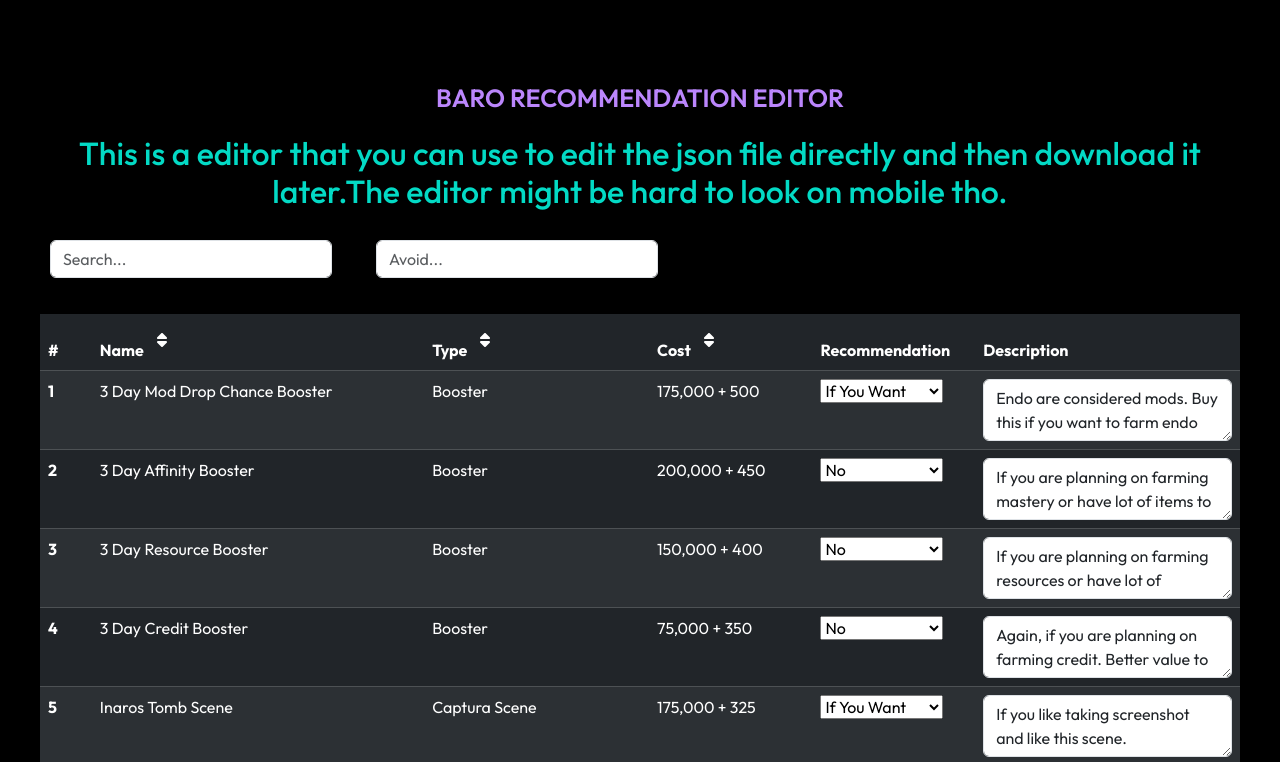
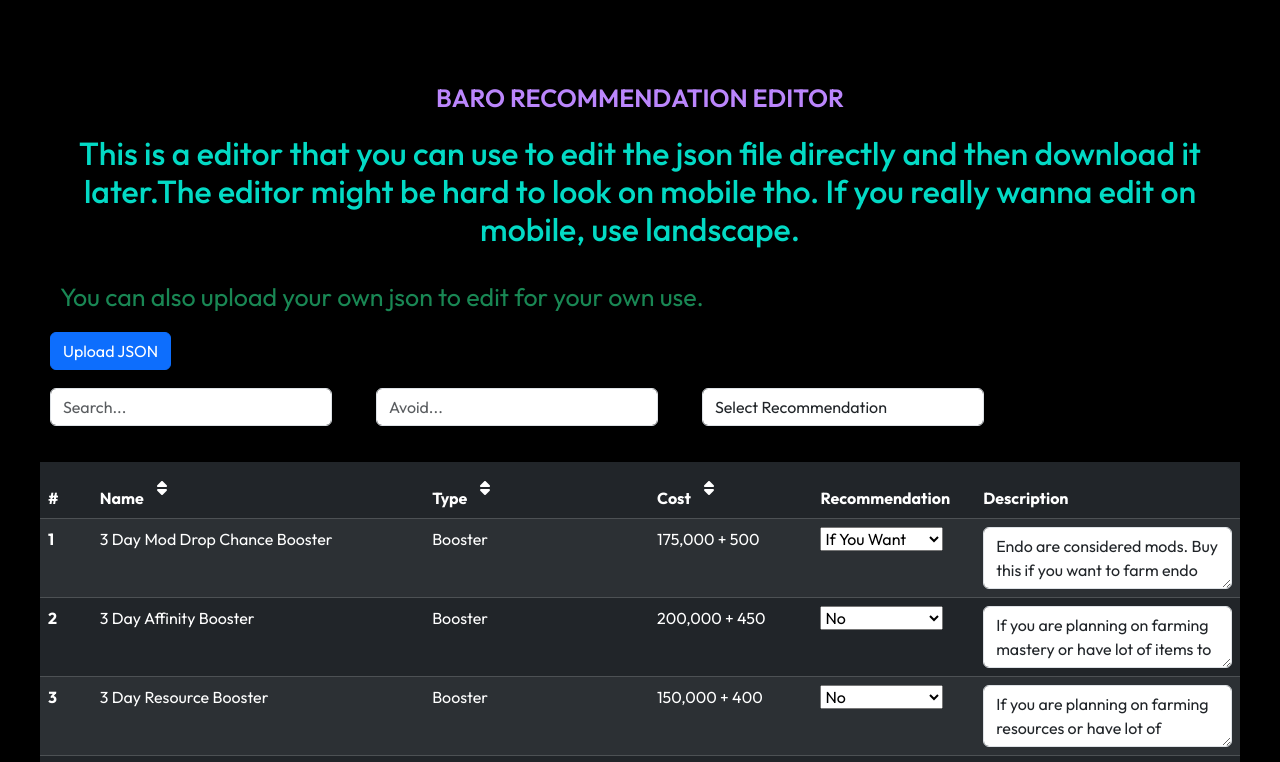
Before and after one commit to bijay1088/baro_recommendation, a React (Vite) app: page /baro_recommendation/editor in a window 1280 px wide. Shown: the top 762 px of the page. Built offline with nearby package versions, Linux system fonts and the light colour scheme.

Commit message:
Added ability to upload json and additional filter

```diff
--- a/src/components/baro/Baro_editing.jsx
+++ b/src/components/baro/Baro_editing.jsx
@@ -10,6 +10,7 @@
     const [sortOrder, setSortOrder] = useState('asc');
     const [searchTerm, setSearchTerm] = useState('');
     const [avoidTerm, setAvoidTerm] = useState('');
+    const [searchRecommendation, setSearchRecommendation] = useState('');
 
     useEffect(() => {
         setBaroList(BaroList);
@@ -41,6 +42,24 @@
         document.body.removeChild(link);
     };
 
+    const uploadJson = () => {
+        const input = document.createElement('input');
+        input.type = 'file';
+        input.accept = '.json';
+        input.onchange = (e) => {
+            const file = e.target.files[0];
+            const reader = new FileReader();
+            reader.onload = (e) => {
+                const content = e.target.result;
+                const parsedContent = JSON.parse(content);
+                setBaroList(parsedContent);
+            };
+            reader.readAsText(file);
+        };
+        input.click();
+    };
+
+
     const handleSort = (key) => {
         const newSortOrder = key === sortBy && sortOrder === 'asc' ? 'desc' : 'asc';
         const sortedList = [...baroList].sort((a, b) => {
@@ -53,29 +72,54 @@
         setSortOrder(newSortOrder);
     };
 
+    const handleSearchFilter = (searchValue, avoidValue, recommendationValue) => {
+        const filteredList = BaroList.filter(item => {
+            const searchMatch = (
+                item.Item.toLowerCase().includes(searchValue.toLowerCase()) ||
+                item.Type.toLowerCase().includes(searchValue.toLowerCase()) ||
+                item.Cost.toLowerCase().includes(searchValue.toLowerCase())
+            );
+
+            const recommendationMatch = (
+                item.Recommendation.toLowerCase().includes(recommendationValue.toLowerCase())
+            );
+
+            const avoidMatch = avoidValue !== '' && (
+                !item.Item.toLowerCase().includes(avoidValue.toLowerCase()) &&
+                !item.Type.toLowerCase().includes(avoidValue.toLowerCase()) &&
+                !item.Cost.toLowerCase().includes(avoidValue.toLowerCase())
+            );
+
+            return searchMatch && recommendationMatch && (avoidMatch || avoidValue === '');
+        });
+
+        setBaroList(filteredList);
+    };
+
     const handleSearch = (e) => {
         setSearchTerm(e.target.value);
-        const filteredList = BaroList.filter(item =>
-            item.Item.toLowerCase().includes(e.target.value.toLowerCase()) ||
-            item.Type.toLowerCase().includes(e.target.value.toLowerCase()) ||
-            item.Cost.toLowerCase().includes(e.target.value.toLowerCase())
-        );
-        setBaroList(filteredList);
+        handleSearchFilter(e.target.value, avoidTerm, searchRecommendation);
     };
 
     const handleAvoid = (e) => {
         setAvoidTerm(e.target.value);
-        const filteredList = BaroList.filter(item =>
-            !item.Item.toLowerCase().includes(e.target.value.toLowerCase()) &&
-            !item.Type.toLowerCase().includes(e.target.value.toLowerCase()) &&
-            !item.Cost.toLowerCase().includes(e.target.value.toLowerCase())
-        );
-        setBaroList(filteredList);
-    }
+        handleSearchFilter(searchTerm, e.target.value, searchRecommendation);
+    };
+
+    const handleRecommendation = (e) => {
+        setSearchRecommendation(e.target.value);
+        handleSearchFilter(searchTerm, avoidTerm, e.target.value);
+    };
+
 
 
     return (
         <div>
+
+            <div>
+                <p className='text-success'>You can also upload your own json to edit for your own use.</p>
+                <button className='btn btn-primary mb-2' onClick={uploadJson}>Upload JSON</button>
+            </div>
             <div className='row'>
                 <div className='col-lg-3 col-md-6 col-12'>
                     <input
@@ -93,6 +137,21 @@
                         onChange={handleAvoid}
                         className='mb-3 form-control'
                     />
+                </div>
+
+                <div className='col-lg-3 col-md-6 col-12'>
+                    <select
+                        value={searchRecommendation}
+                        onChange={handleRecommendation}
+                        className='mb-3 form-control'
+                    >
+                        <option value="">Select Recommendation</option>
+                        <option value="Must Have">Must Have</option>
+                        <option value="Good To Have">Good To Have</option>
+                        <option value="If You Want">If You Want</option>
+                        <option value="Farmable">Farmable</option>
+                        <option value="No">No</option>
+                    </select>
                 </div>
 
 
--- a/src/components/baro/Baro_listing.jsx
+++ b/src/components/baro/Baro_listing.jsx
@@ -10,6 +10,7 @@
     const [sortOrder, setSortOrder] = useState('asc');
     const [searchTerm, setSearchTerm] = useState('');
     const [avoidTerm, setAvoidTerm] = useState('');
+    const [searchRecommendation, setSearchRecommendation] = useState('');
 
     useEffect(() => {
         setBaroList(BaroList);
@@ -39,25 +40,44 @@
         setSortOrder(newSortOrder);
     };
 
+    const handleSearchFilter = (searchValue, avoidValue, recommendationValue) => {
+        const filteredList = BaroList.filter(item => {
+            const searchMatch = (
+                item.Item.toLowerCase().includes(searchValue.toLowerCase()) ||
+                item.Type.toLowerCase().includes(searchValue.toLowerCase()) ||
+                item.Cost.toLowerCase().includes(searchValue.toLowerCase())
+            );
+
+            const recommendationMatch = (
+                item.Recommendation.toLowerCase().includes(recommendationValue.toLowerCase())
+            );
+
+            const avoidMatch = avoidValue !== '' && (
+                !item.Item.toLowerCase().includes(avoidValue.toLowerCase()) &&
+                !item.Type.toLowerCase().includes(avoidValue.toLowerCase()) &&
+                !item.Cost.toLowerCase().includes(avoidValue.toLowerCase())
+            );
+
+            return searchMatch && recommendationMatch && (avoidMatch || avoidValue === '');
+        });
+
+        setBaroList(filteredList);
+    };
+
     const handleSearch = (e) => {
         setSearchTerm(e.target.value);
-        const filteredList = BaroList.filter(item =>
-            item.Item.toLowerCase().includes(e.target.value.toLowerCase()) ||
-            item.Type.toLowerCase().includes(e.target.value.toLowerCase()) ||
-            item.Cost.toLowerCase().includes(e.target.value.toLowerCase())
-        );
-        setBaroList(filteredList);
+        handleSearchFilter(e.target.value, avoidTerm, searchRecommendation);
     };
 
     const handleAvoid = (e) => {
         setAvoidTerm(e.target.value);
-        const filteredList = BaroList.filter(item =>
-            !item.Item.toLowerCase().includes(e.target.value.toLowerCase()) &&
-            !item.Type.toLowerCase().includes(e.target.value.toLowerCase()) &&
-            !item.Cost.toLowerCase().includes(e.target.value.toLowerCase())
-        );
-        setBaroList(filteredList);
-    }
+        handleSearchFilter(searchTerm, e.target.value, searchRecommendation);
+    };
+
+    const handleRecommendation = (e) => {
+        setSearchRecommendation(e.target.value);
+        handleSearchFilter(searchTerm, avoidTerm, e.target.value);
+    };
 
     /*Since I did not plan properly, I had to change the classname of button to match with recommendation.
     Since I have long recommendation, I am gonna send it here, then this function will return the correct class name.*/
@@ -85,7 +105,7 @@
 
             </div>
             <div className='row'>
-                <div className='col-lg-3 col-md-6 col-12'>
+            <div className='col-lg-3 col-md-6 col-12'>
                     <input
                         type="text"
                         placeholder="Search..."
@@ -101,6 +121,21 @@
                         onChange={handleAvoid}
                         className='mb-3 form-control'
                     />
+                </div>
+
+                <div className='col-lg-3 col-md-6 col-12'>
+                    <select
+                        value={searchRecommendation}
+                        onChange={handleRecommendation}
+                        className='mb-3 form-control'
+                    >
+                        <option value="">Select Recommendation</option>
+                        <option value="Must Have">Must Have</option>
+                        <option value="Good To Have">Good To Have</option>
+                        <option value="If You Want">If You Want</option>
+                        <option value="Farmable">Farmable</option>
+                        <option value="No">No</option>
+                    </select>
                 </div>
 
 
--- a/src/pages/Baro_editor.jsx
+++ b/src/pages/Baro_editor.jsx
@@ -6,7 +6,7 @@
 const Baro_editor = () => {
   return (
     <div className=''>
-        <Title title={'Baro Recommendation Editor'} subTitle={'This is a editor that you can use to edit the json file directly and then download it later.The editor might be hard to look on mobile tho.'} />
+        <Title title={'Baro Recommendation Editor'} subTitle={'This is a editor that you can use to edit the json file directly and then download it later.The editor might be hard to look on mobile tho. If you really wanna edit on mobile, use landscape.'} />
         <Baro />
         <Footer />
 
```
